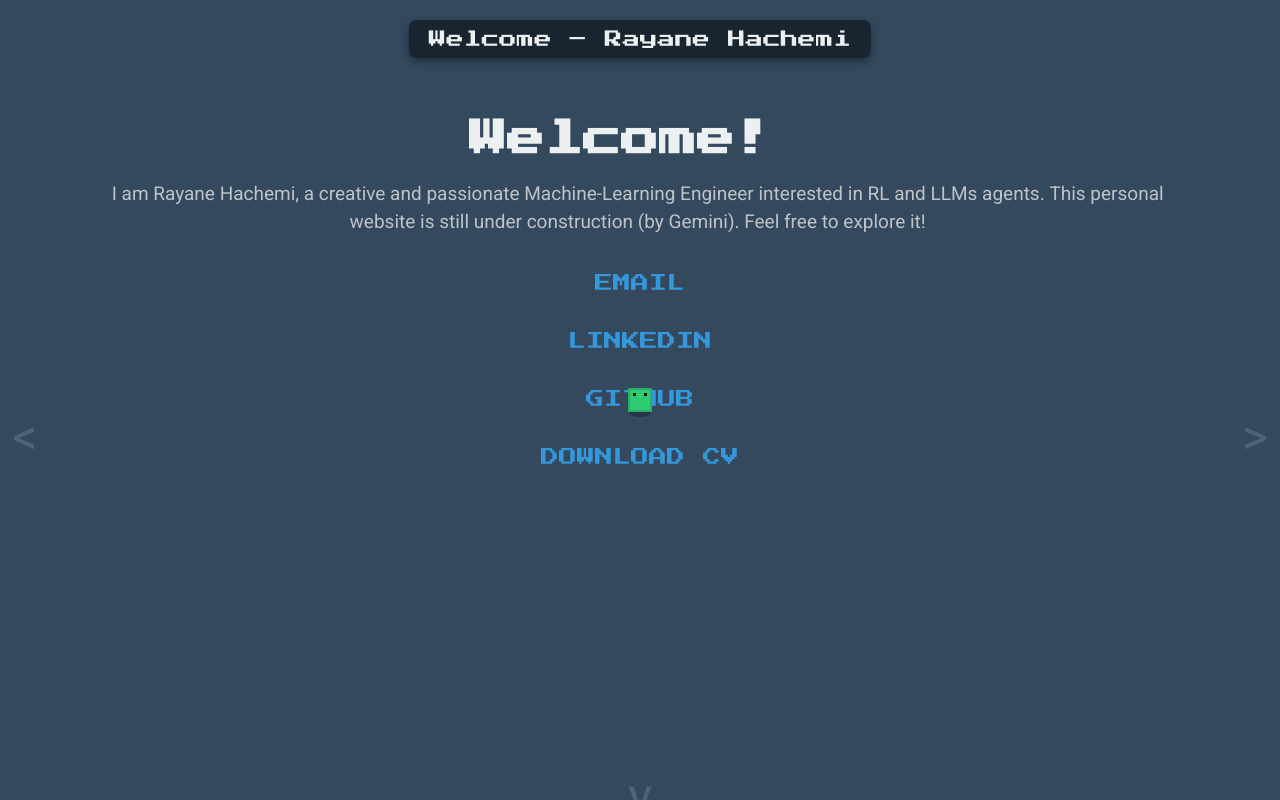
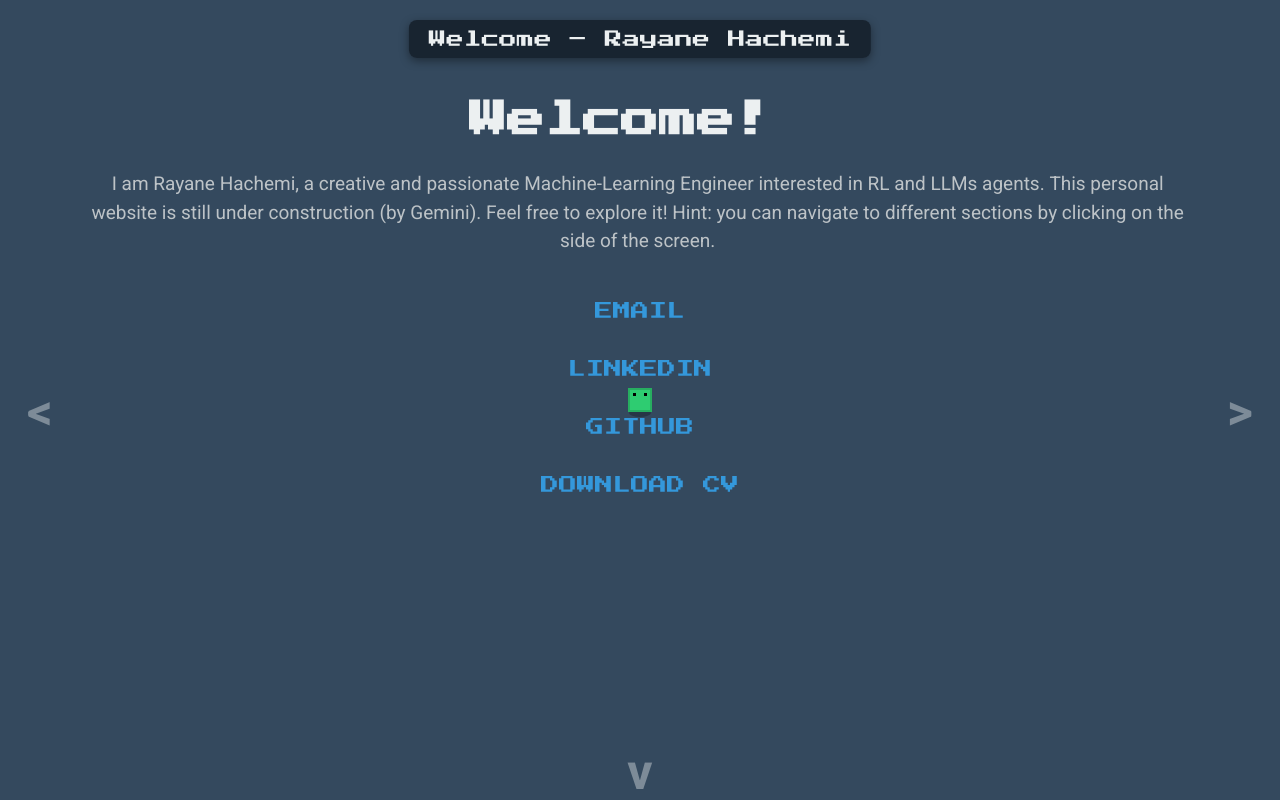
Before and after one commit to rayanehmi/rayanehmi.github.io, a plain HTML site: page index.html in a window 1280 px wide. Drawn offline with nearby package versions, Linux system fonts and the light colour scheme.

Commit message:
proximity awareness side arrows

```diff
--- a/index.html
+++ b/index.html
@@ -243,7 +243,7 @@
         y = wrapText("Welcome!", contentW, titleLineHeight, titleFont, canvas.width / 2, y, "#ecf0f1", "center") + titleLineHeight;
         y += 20;
 
-        const intro = "I am Rayane Hachemi, a creative and passionate Machine-Learning Engineer interested in RL and LLMs agents. This personal website is still under construction (by Gemini). Feel free to explore it!";
+        const intro = "I am Rayane Hachemi, a creative and passionate Machine-Learning Engineer interested in RL and LLMs agents. This personal website is still under construction (by Gemini). Feel free to explore it! Hint: you can navigate to different sections by clicking on the side of the screen.";
         const introSize = getResponsiveFontSize(15, 2, 19);
         const introLineHeight = introSize * 1.5;
         y = wrapText(intro, contentW, introLineHeight, `${introSize}px 'Roboto'`, canvas.width / 2, y, "#bdc3c7", "center") + introLineHeight;
@@ -390,7 +390,7 @@
         currentContentHeight = canvas.height;
     }
 
-    // NEW: Replaces the old text labels with universal, animated arrows
+    // Replace the entire drawNavigationHints function with this:
     function drawNavigationHints() {
         const allowed = (x, y) => allowedScreenCoords.some(c => c.x === x && c.y === y);
         const canGoLeft = allowed(currentScreenX - 1, currentScreenY);
@@ -398,21 +398,35 @@
         const canGoUp = allowed(currentScreenX, currentScreenY - 1);
         const canGoDown = allowed(currentScreenX, currentScreenY + 1);
 
-        // Pulsing alpha for a subtle animation
-        const pulse = 0.6 + Math.sin(Date.now() * 0.002) * 0.4;
-        ctx.fillStyle = `rgba(255, 255, 255, ${pulse * 0.5})`;
+        const proximityThreshold = canvas.width * 0.2; // How close player needs to be to highlight
 
-        const arrowSize = getResponsiveFontSize(30, 5, 50);
-        ctx.font = `${arrowSize}px 'Roboto'`;
+        // Helper to calculate highlight based on distance
+        const getHighlight = (dist) => Math.max(0, 1 - (dist / proximityThreshold));
 
-        const vOffset = canvas.height / 2 + arrowSize / 3;
-        const hOffset = canvas.width / 2;
-        const edgePad = 25;
+        const highlightLeft = getHighlight(player.x);
+        const highlightRight = getHighlight(canvas.width - player.x);
+        const highlightUp = getHighlight(player.y);
+        const highlightDown = getHighlight(canvas.height - player.y);
 
-        if(canGoLeft) drawText('<', edgePad, vOffset, ctx.font, ctx.fillStyle, 'center');
-        if(canGoRight) drawText('>', canvas.width - edgePad, vOffset, ctx.font, ctx.fillStyle, 'center');
-        if(canGoUp) drawText('^', hOffset, edgePad + arrowSize/2, ctx.font, ctx.fillStyle, 'center');
-        if(canGoDown) drawText('v', hOffset, canvas.height - edgePad, ctx.font, ctx.fillStyle, 'center');
+        const drawArrow = (char, x, y, highlight) => {
+            const baseOpacity = 0.4;
+            const baseSize = 50;
+            const finalOpacity = baseOpacity + (1 - baseOpacity) * highlight;
+            const finalSize = baseSize + (25 * highlight); // Grow up to 25px
+
+            ctx.fillStyle = `rgba(236, 240, 241, ${finalOpacity})`;
+            ctx.font = `bold ${finalSize}px 'Roboto'`;
+            drawText(char, x, y + finalSize/3, ctx.font, ctx.fillStyle, 'center', 'middle');
+        };
+
+        const edgePad = 40;
+        const vPos = canvas.height / 2;
+        const hPos = canvas.width / 2;
+
+        if (canGoLeft) drawArrow('<', edgePad, vPos, highlightLeft);
+        if (canGoRight) drawArrow('>', canvas.width - edgePad, vPos, highlightRight);
+        if (canGoUp) drawArrow('^', hPos, edgePad, highlightUp);
+        if (canGoDown) drawArrow('v', hPos, canvas.height - edgePad, highlightDown);
     }
 
     function drawCurrentScreen() {
```
